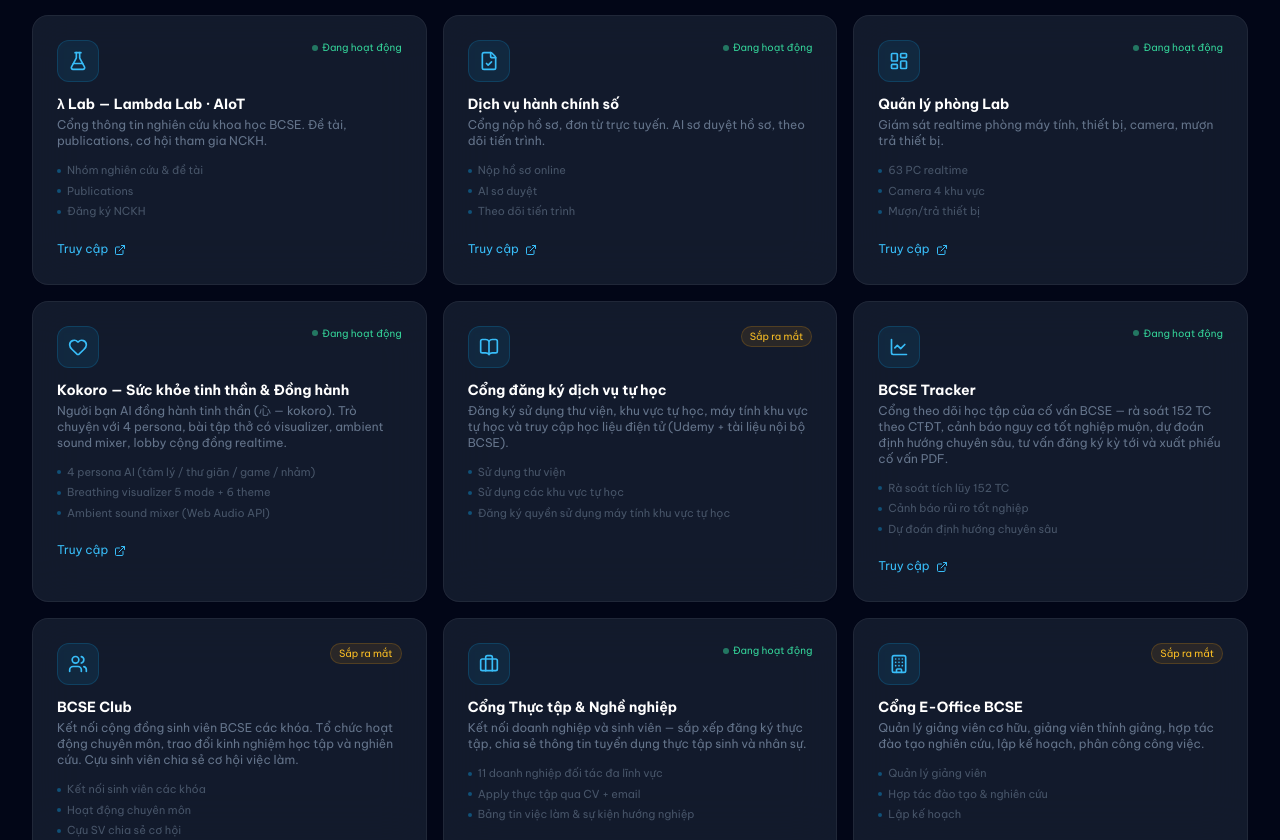
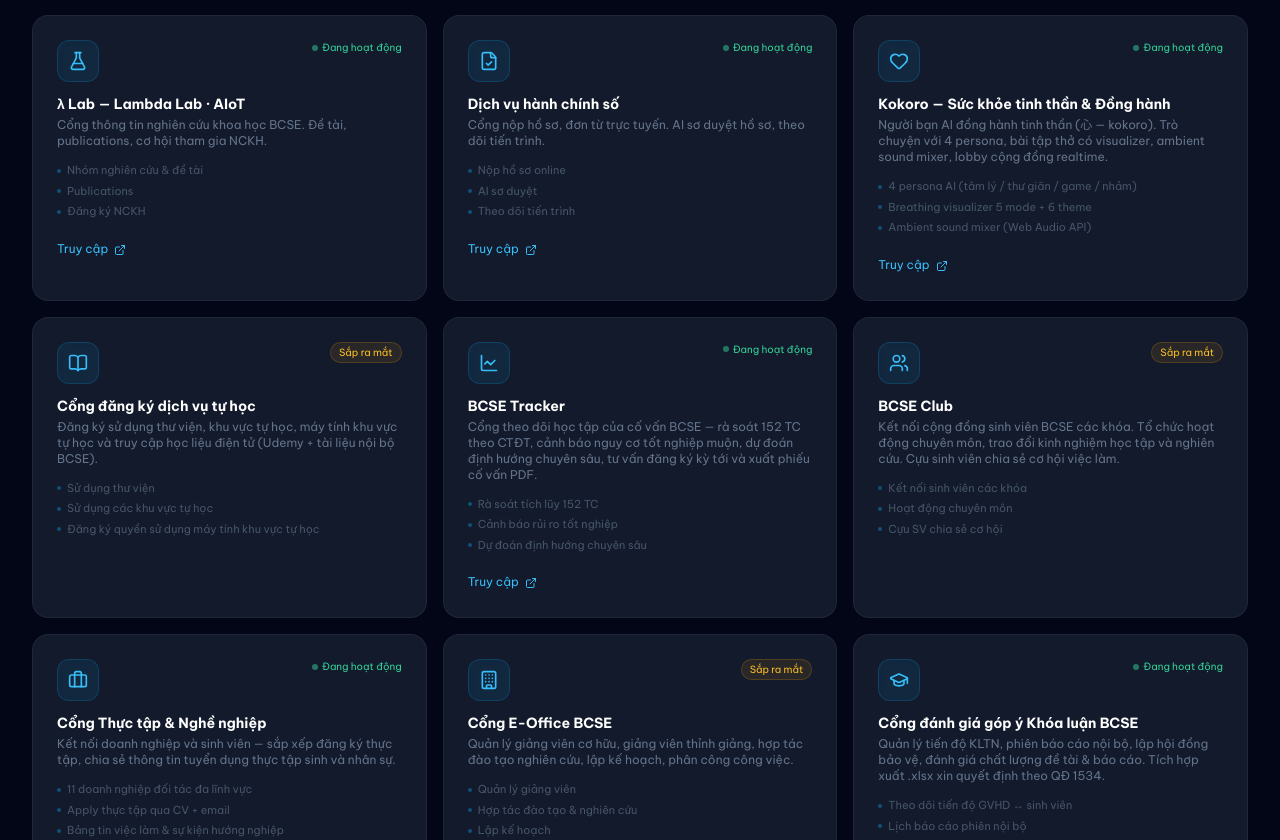
Before and after one commit to kienbh/BCSE-Intro, a Next.js app: page / in a window 1280 px wide. Shown: the part 7710-8550 px from the top of the page. Built offline with nearby package versions, Linux system fonts and the light colour scheme.

Commit message:
chore(services): retire sv05 student card; mark N0 done in master plan
sv05 reimaged into internal BCSE Ops Center (Kuma + Umami behind Google VJU SSO); remove its now-false public student card. Record N0 completion in MASTER-PLAN-2026.

Co-Authored-By: Claude Fable 5 <noreply@anthropic.com>

```diff
--- a/data/services.ts
+++ b/data/services.ts
@@ -276,29 +276,9 @@ export const services: ServiceItem[] = [
     journey: ['all'],
   },
   {
-    id: 'lab-management',
-    name: {
-      vi: 'Quản lý phòng Lab',
-      en: 'Lab Operations Dashboard',
-      ja: 'ラボ運営ダッシュボード',
-    },
-    description: {
-      vi: 'Giám sát realtime phòng máy tính, thiết bị, camera, mượn trả thiết bị.',
-      en: 'Real-time monitoring of computer rooms, equipment, cameras, and device lending.',
-      ja: 'PC ルーム、機器、カメラ、機材貸出のリアルタイム監視。',
-    },
-    features: {
-      vi: ['63 PC realtime', 'Camera 4 khu vực', 'Mượn/trả thiết bị', 'Thống kê sử dụng'],
-      en: ['63 PCs in real time', 'Cameras across 4 zones', 'Equipment lending & return', 'Usage statistics'],
-      ja: ['PC 63 台のリアルタイム表示', '4 エリアのカメラ', '機器の貸出・返却', '利用統計'],
-    },
-    url: 'https://sv05.bcse-vju.com',
-    icon: 'LayoutDashboard',
-    status: 'active',
-    category: 'lab',
-    journey: ['all'],
-  },
-  {
+    // sv05 (Lab Command Center) đã được tái sử dụng thành BCSE Ops Center — dashboard giám sát
+    // hệ thống NỘI BỘ cho giám đốc (Uptime Kuma + Umami, sau SSO Google VJU), không phải dịch vụ
+    // sinh viên → gỡ khỏi danh mục công khai (2026-07-11). Xem docs/MASTER-PLAN-2026 N0.
     id: 'wellbeing-chat',
     name: {
       vi: 'Kokoro — Sức khỏe tinh thần & Đồng hành',
```
Also changed, not shown: 1 other file (tests, documents, lock files or other folders).
